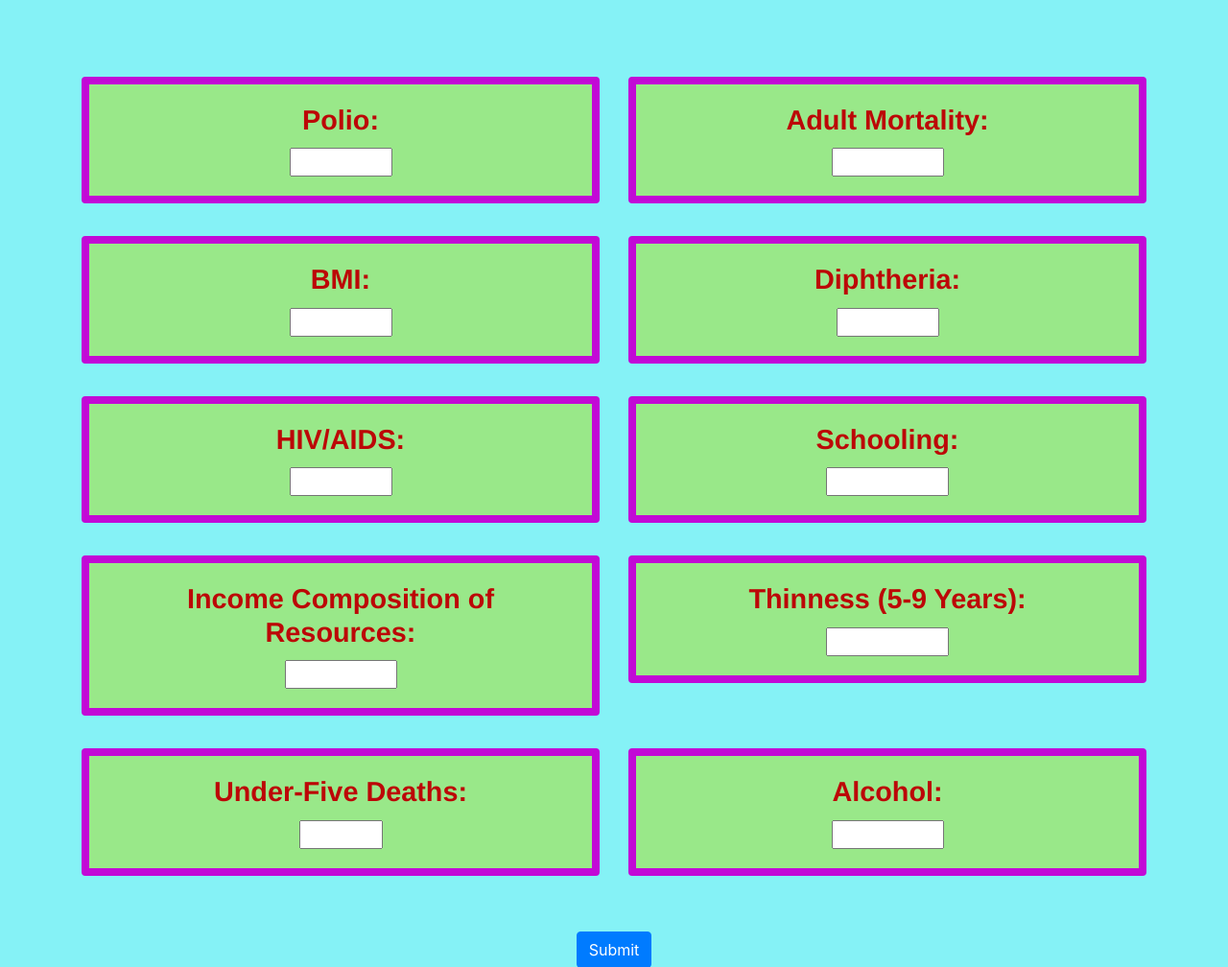
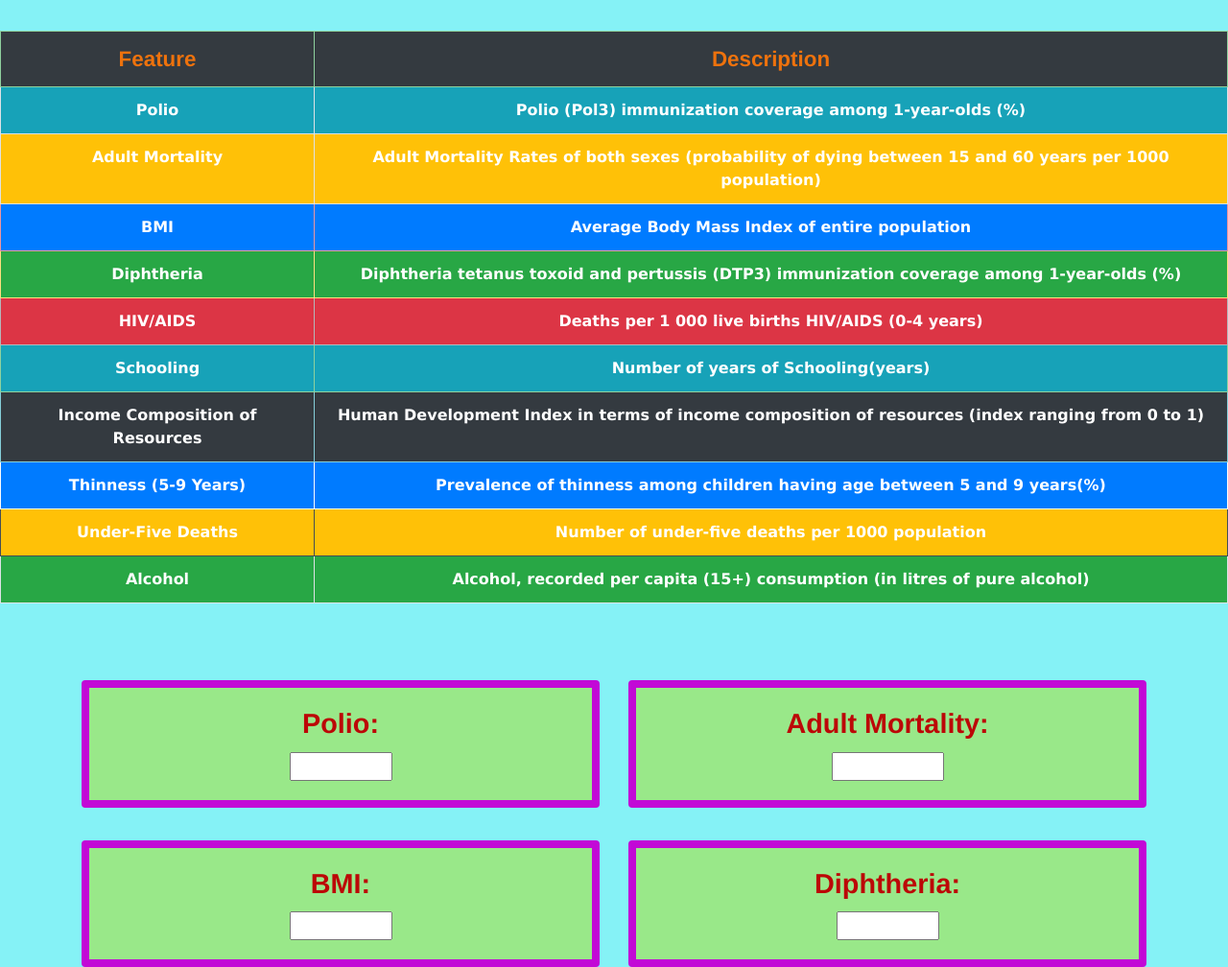
Before and after one commit to SayamAlt/Life-Expectancy-Prediction, a Flask app: page / in a window 1280 px wide. Shown: the part 92-1100 px from the top of the page at 96% size. Run offline with Flask 3, Linux system fonts and the light colour scheme; parts of the project's set-up code (start-up, migrations or seed data) failed here and were passed over; some libraries are stand-ins or nearby versions.

Commit message:
modified index.html

```diff
--- a/templates/index.html
+++ b/templates/index.html
@@ -32,6 +32,27 @@
             display: block;
             margin: auto;
             text-align: center;
+        }
+        table {
+            text-align: center;
+        }
+        .table {
+            margin: 2rem auto;
+            width: auto !important;
+        }
+        th, td {
+            text-align: center;
+            align-items: center;
+            justify-content: center;
+            font-weight: bold;
+            font-family: Verdana, Geneva, Tahoma, sans-serif;
+            font-size: 1rem;
+            color: #ffffff;
+        }
+        th {
+            color: #ee720d;
+            font-size: 1.4rem;
+            font-family:'Franklin Gothic Medium', 'Arial Narrow', Arial, sans-serif;
         }
         h5 {
             font-weight: bold;
@@ -80,6 +101,52 @@
     <nav class="navbar navbar-light bg-light">
         <span class="navbar-brand mb-0 h1"><h1>Life Expectancy Prediction</h1></span>
     </nav>
+    <table class="table table-stripped table-bordered table-hover">
+        <tr class="table-success">
+            <th class="bg-dark">Feature</th>
+            <th class="bg-dark">Description</th>
+        </tr>
+        <tr>
+            <td class="bg-info">Polio</td>
+            <td class="bg-info">Polio (Pol3) immunization coverage among 1-year-olds (%)</td>
+        </tr>
+        <tr>
+            <td class="bg-warning">Adult Mortality</td>
+            <td class="bg-warning">Adult Mortality Rates of both sexes (probability of dying between 15 and 60 years per 1000 population)</td>
+        </tr>
+        <tr class="table-danger">
+            <td class="bg-primary">BMI</td>
+            <td class="bg-primary">Average Body Mass Index of entire population</td>
+        </tr>
+        <tr class="table-warning">
+            <td class="bg-success">Diphtheria</td>
+            <td class="bg-success">Diphtheria tetanus toxoid and pertussis (DTP3) immunization coverage among 1-year-olds (%)</td>
+        </tr>
+        <tr class="table-secondary">
+            <td class="bg-danger">HIV/AIDS</td>
+            <td class="bg-danger">Deaths per 1 000 live births HIV/AIDS (0-4 years)</td>
+        </tr>
+        <tr class="table-success">
+            <td class="bg-info">Schooling</td>
+            <td class="bg-info">Number of years of Schooling(years)</td>
+        </tr>
+        <tr class="table-info">
+            <td class="bg-dark">Income Composition of Resources</td>
+            <td class="bg-dark">Human Development Index in terms of income composition of resources (index ranging from 0 to 1)</td>
+        </tr>
+        <tr class="table-light">
+            <td class="bg-primary">Thinness (5-9 Years)</td>
+            <td class="bg-primary">Prevalence of thinness among children having age between 5 and 9 years(%)</td>
+        </tr>
+        <tr class="table-dark">
+            <td class="bg-warning">Under-Five Deaths</td>
+            <td class="bg-warning">Number of under-five deaths per 1000 population</td>
+        </tr>
+        <tr class="table-active">
+            <td class="bg-success">Alcohol</td>
+            <td class="bg-success">Alcohol, recorded per capita (15+) consumption (in litres of pure alcohol)</td>
+        </tr>
+    </table>
     <div class="container">
         <form action="/predict" method="post">
             <div class="row first_row">
```
